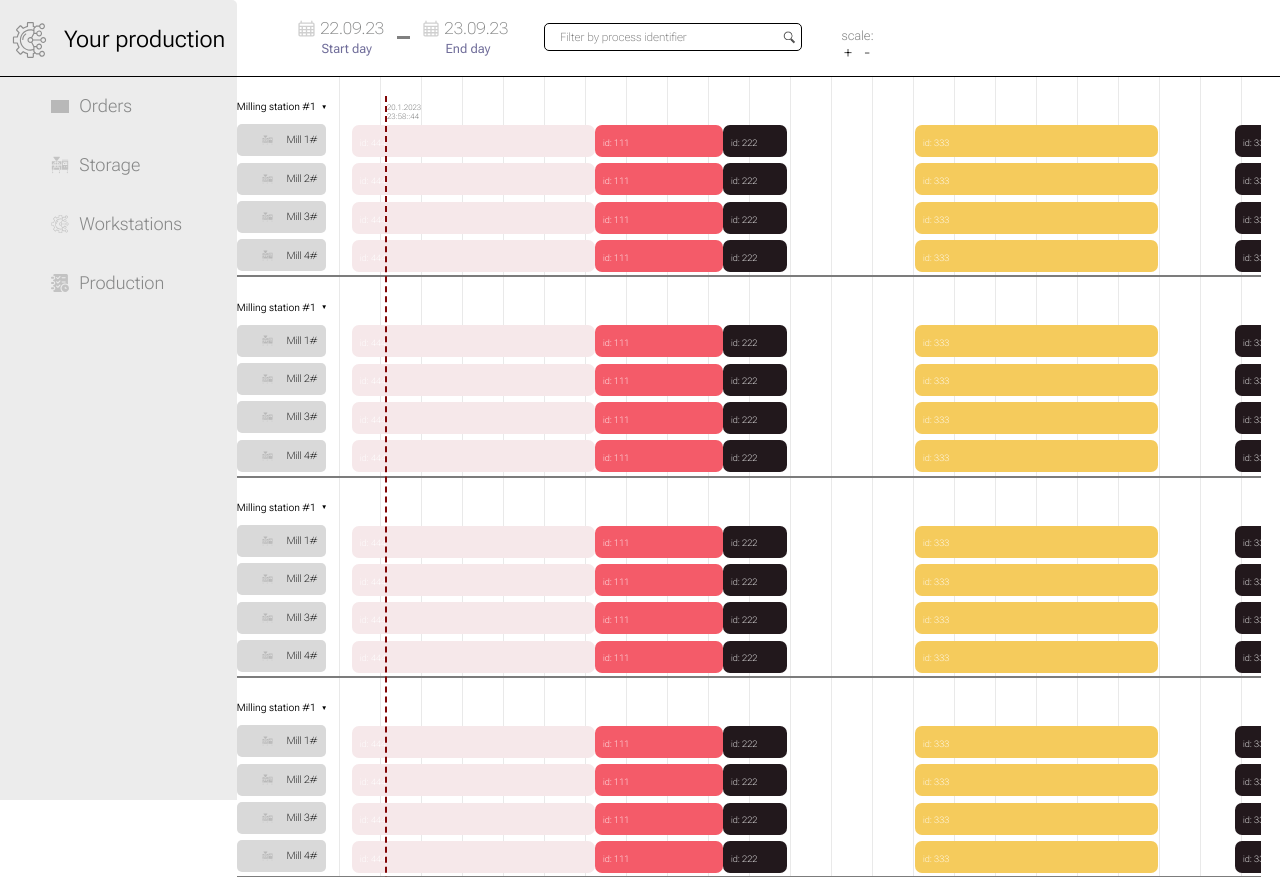
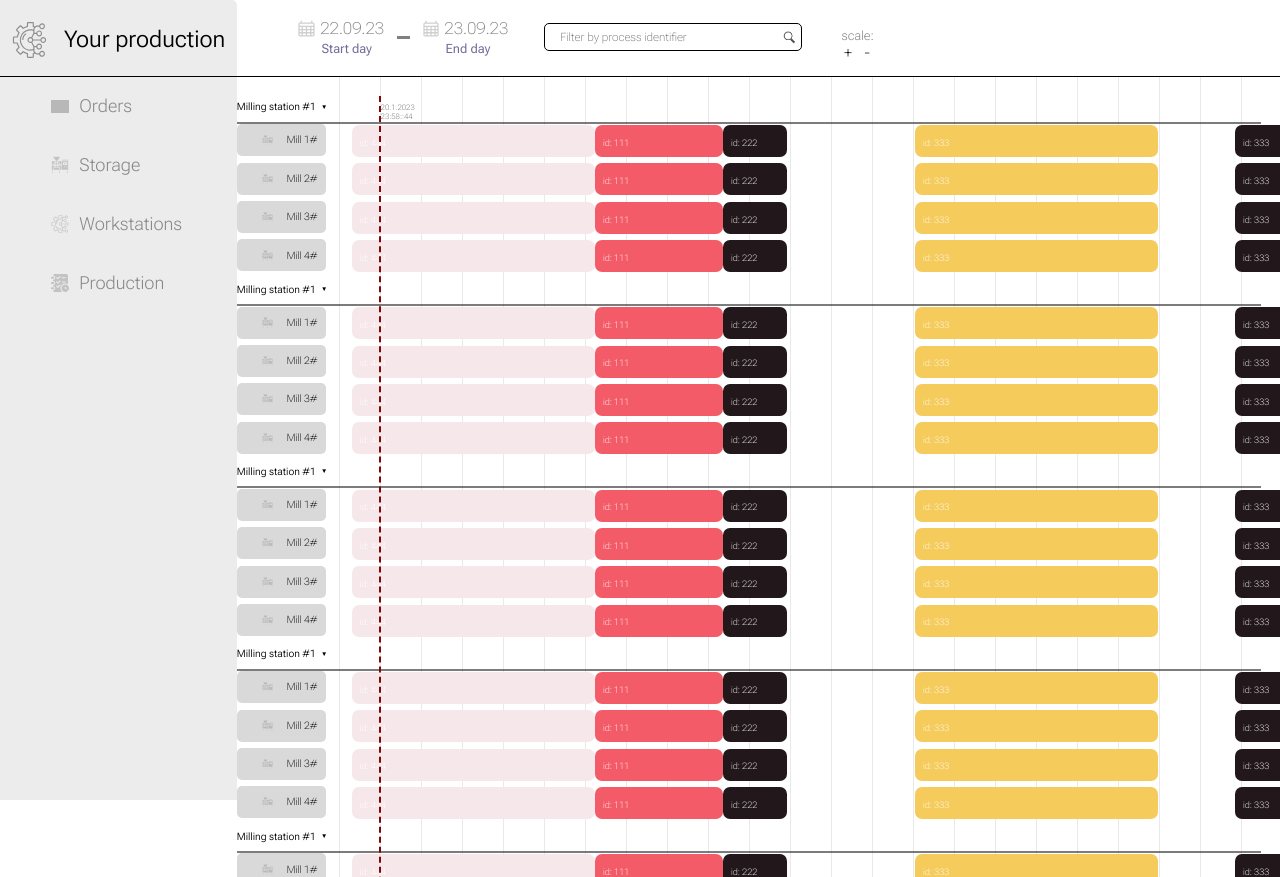
Before and after one commit to kamilczysko/prod-app, a Vue app: page / in a window 1280 px wide. Built offline with nearby package versions, Linux system fonts and the light colour scheme; grey boxes are pictures that could not be loaded.

Commit message:
fix styles with tooltip, and actual time characteristic positioninng

```diff
--- a/src/components/chart/Chart.vue
+++ b/src/components/chart/Chart.vue
@@ -117,7 +117,7 @@ export default {
       console.log("end Time: "+ this.endTime)
       console.log("actual Time: "+ actualTime)
 
-      document.getElementById("actual-time").style.left = a*100+7.5+"vw"
+      document.getElementById("actual-time").style.left = a*100+"vw"
     }
  }
 }
@@ -172,7 +172,7 @@ export default {
     border-left: 2px dashed rgb(129, 7, 7);
     top: 1.5vw;
     width: 1vw;
-    left: 10vw;
+    margin-left: 7vw;
     z-index: 1;
     cursor: pointer;
 
--- a/src/components/chart/DataElement.vue
+++ b/src/components/chart/DataElement.vue
@@ -1,7 +1,7 @@
 <template>
     <div class="data-element" :style="{background: color, width: getWidth, left: getPosition}" v-on:mouseover="showTooltip" v-on:mouseout="hideTooltip">
         <p>id: {{ identifier }}</p>
-            <div class="tooltip" v-if="tooltipVisible">
+        <div class="tooltip" v-if="tooltipVisible">
                 <ul>
                     <li>
                         <span class="header">id:</span>
@@ -52,7 +52,7 @@ export default {
 }
 </script>
 
-<style scoped>
+<style>
 
 .data-element {
     position: absolute;
@@ -86,15 +86,13 @@ export default {
 }
 
 .tooltip {
-    position: absolute;
+    position: relative;
     background: black;
     border: 1px solid black;
     color: rgb(255, 255, 255);
     align-items: center;
-    justify-content: space-around;
+    justify-content: flex-start;
     border-radius: 5px;
-    left: .23vw;
-    top: .5vw;
     font-weight: 200;
     width: 10vw;
     z-index: 100000;
--- a/src/components/chart/DataRow.vue
+++ b/src/components/chart/DataRow.vue
@@ -100,6 +100,5 @@ export default {
 
 .data {
     position: relative;
-    overflow: hidden;
 }
 </style>
--- a/src/components/chart/MainRow.vue
+++ b/src/components/chart/MainRow.vue
@@ -35,9 +35,10 @@ export default {
 ul {
     /* width: 0px; */
     padding: 0;
-    position: relative;
+    /* position: relative; */
     width: 100%;
     border-bottom: 2px solid rgb(124, 124, 124);
-    overflow:hidden;
+    /* overflow:hidden; */
+    z-index: 0;
 }
 </style>
```
